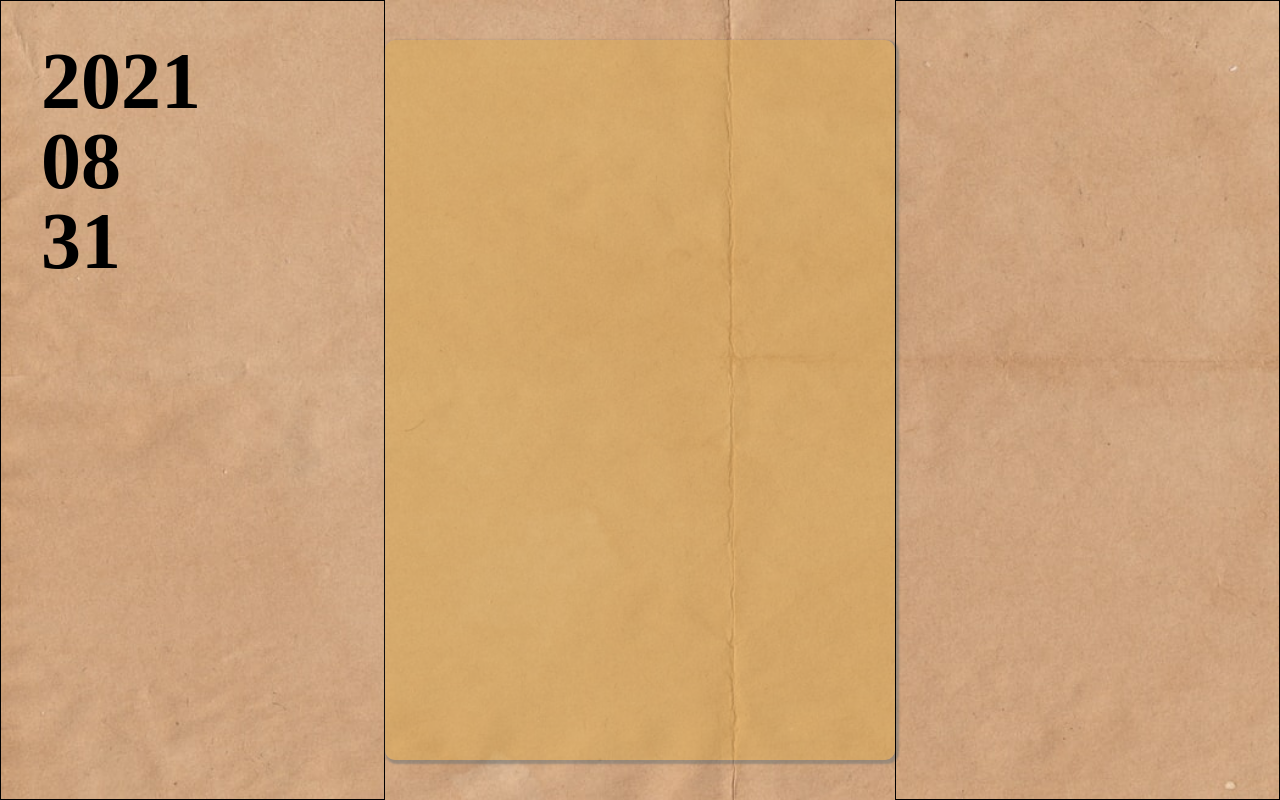
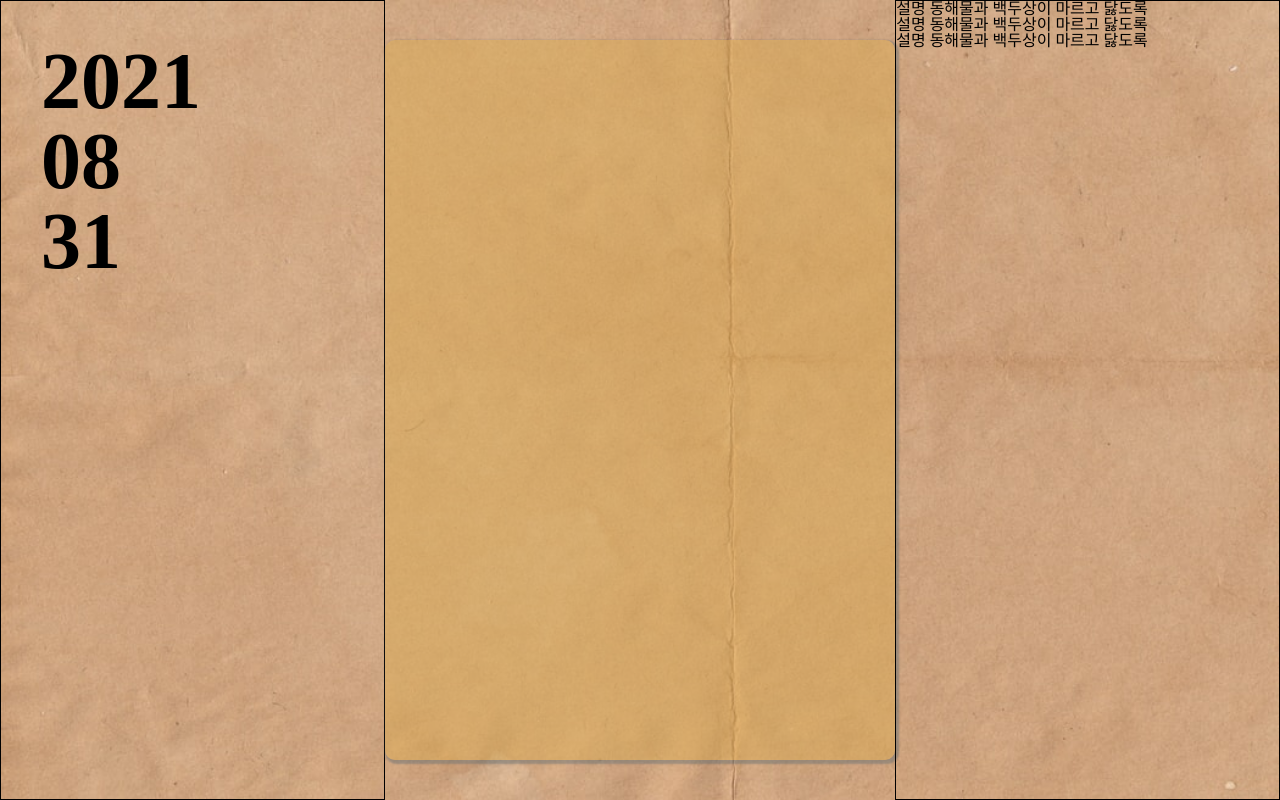
Before and after one commit to LimJiHoon94/todolist_front, a React (Create React App) app in the folder todolist_front/: page /todoList in a window 1280 px wide. Built offline with nearby package versions, Linux system fonts and the light colour scheme.

Commit message:
todoList 개발

```diff
--- a/todolist_front/src/component/todolist/TodoList.jsx
+++ b/todolist_front/src/component/todolist/TodoList.jsx
@@ -20,7 +20,11 @@ function TodoList(){
 
             </div>
             <div className="add_area">
-
+                <div className="comment">
+                    <p>설명 동해물과 백두상이 마르고 닳도록</p>
+                    <p>설명 동해물과 백두상이 마르고 닳도록</p>
+                    <p>설명 동해물과 백두상이 마르고 닳도록</p>
+                </div>
             </div>
         </div>
     )
```
